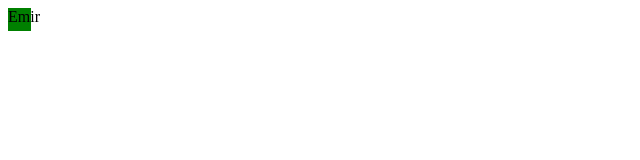
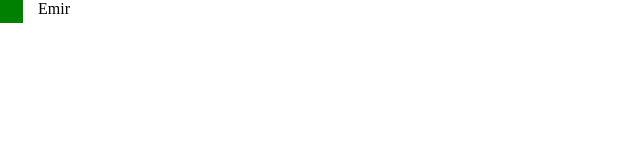
Before and after one commit to EmirJavascript/team-work, a plain HTML site: page index.html in a window 1280 px wide. Shown: the whole page, without its empty margins (0-640 px from the left). Drawn offline with Linux system fonts and the light colour scheme.

Commit message:
right-color-code

```diff
--- a/index.html
+++ b/index.html
@@ -10,8 +10,9 @@
 </head>
 <body>
 
-  <div class="colors">
-    <div class="green">Emir</div>
+  <div class="container-color">
+    <div class="green"></div>
+    <div class="name">Emir</div>
   </div>
 
 </body>
--- a/style.css
+++ b/style.css
@@ -1,3 +1,9 @@
+body {
+  box-sizing: border-box;
+  margin: 0;
+  padding: 0;
+}
+
 .colors {
   display: flex;
   flex-direction: column;
@@ -7,5 +13,10 @@
   width: 23px;
   height: 23px;
   background-color: green;
-  float: left;
+  margin-right: 15px;
 }
+
+.container-color {
+  display: flex;
+  flex-direction: row;
+}
```
